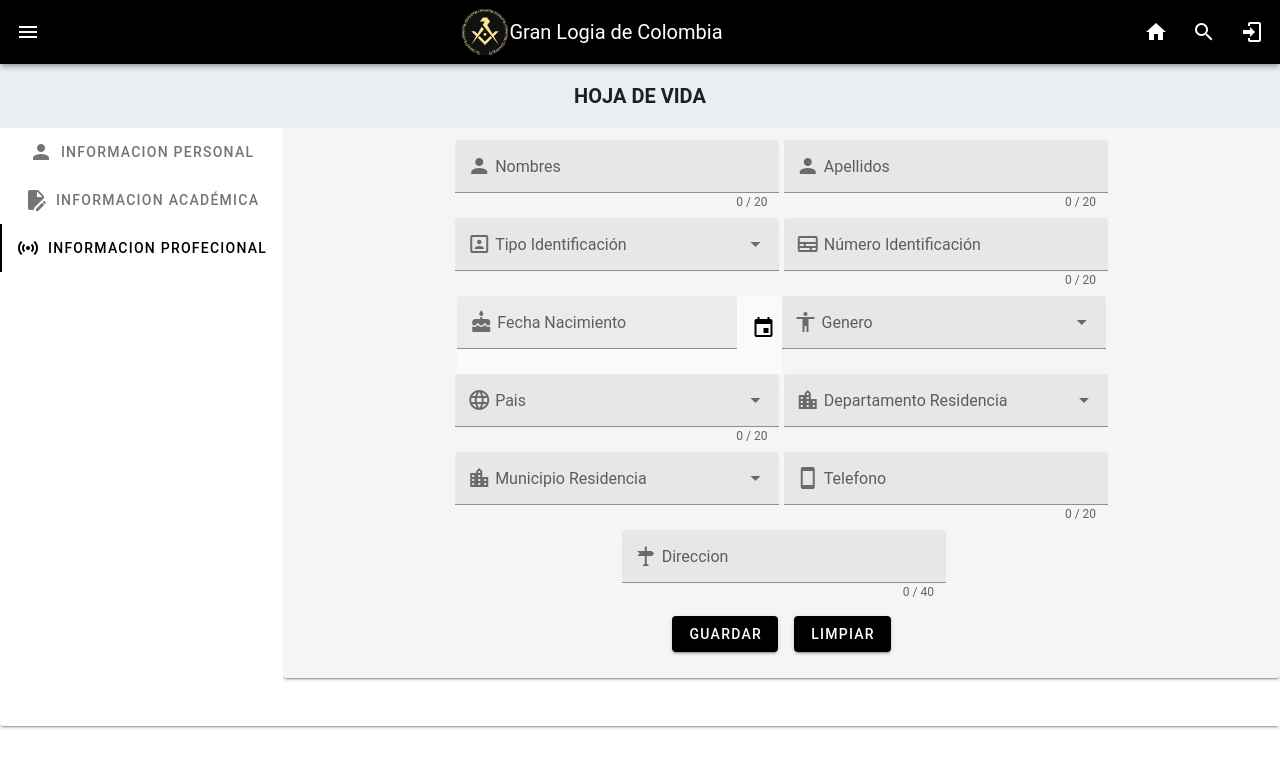
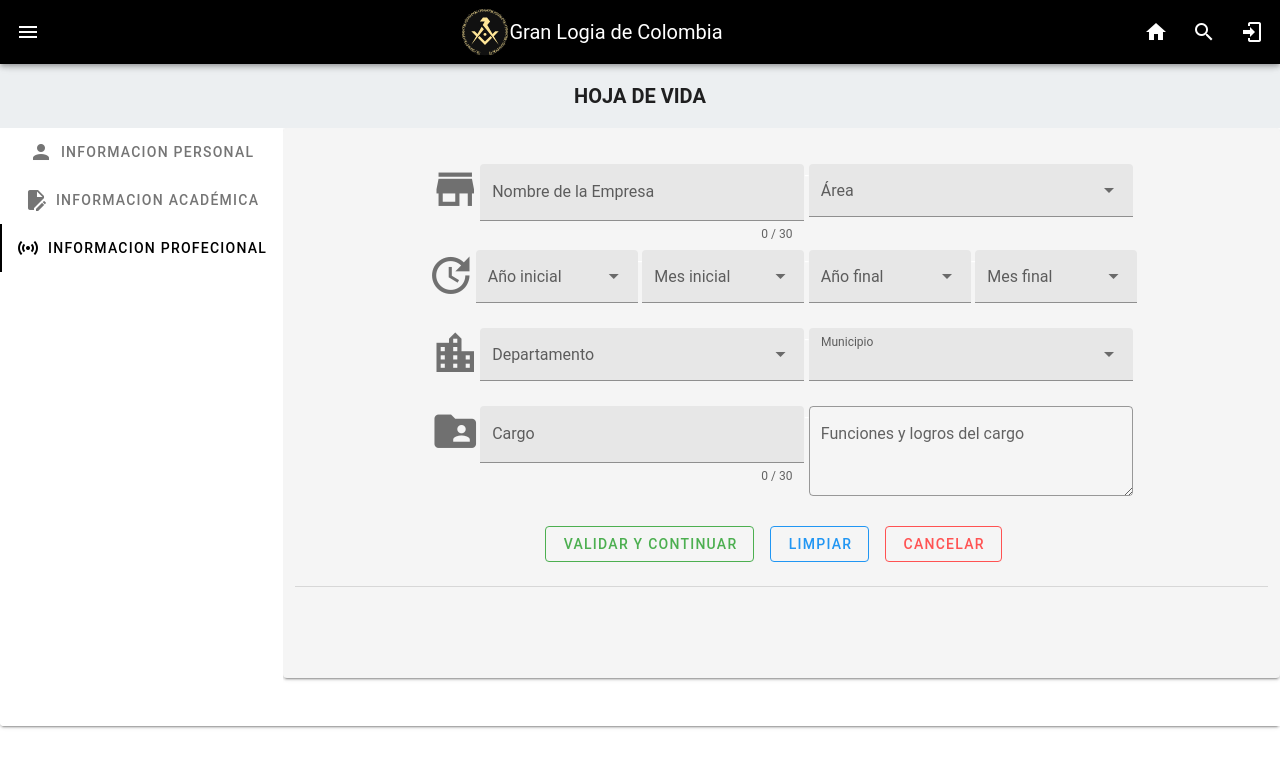
Before and after one commit to oswaldoengithub/Frontend_Enigma, a Vue app: page /hojavida in a window 1280 px wide. Both pictures are taken after a click on the tab "INFORMACION PROFECIONAL". Shown: the top 768 px of the page. Built offline with nearby package versions, Linux system fonts and the light colour scheme; a small style sheet from the web is missing.

Commit message:
formulario laboral funcionando

```diff
--- a/src/views/HojaVida.vue
+++ b/src/views/HojaVida.vue
@@ -400,22 +400,37 @@
 
       <v-tab-item>
         <v-card class="mb-12 mx-auto mx-auto" color="grey lighten-4" height="550px">
-            <v-container>
+             <v-container >
 
         <!-- ----------------------------------------------------------------------------------------------------
-                      ------------------------------------------ NOMBRES -------------------------------------------------
+        ------------------------------------------ EMPRESA ---------------------------------------------
         ---------------------------------------------------------------------------------------------------- -->
+         <!--  hola desde componente {{numero}}  -->
+        <v-form ref="form" v-model="valid" lazy-validation>
+        <br/>
+        <v-alert v-if="alertdeañoinicial == 1" dense type="error">
+           La fecha inicial no puede ser mayor a la fecha final
+        </v-alert>
+
+             <!--   <p>Empresa: {{ Empresa }}</p>
+               <p>Area: {{ Area }}</p>
+             <p>El ne es: {{ Vestudio }}</p>
+              <p>El pia es: {{ VAñoInicial }}</p>
+              <p>El centro es es: {{ CentroEducativo }} {{this.Veducativo}}</p> -->
 
               <v-layout class="justify-center">
+                  <div class="justify-center">
+                  <v-flex xs6 md1>
+                    <v-icon  text  class="justify-center" style="font-size: 50px;">mdi-store</v-icon>
+                  </v-flex>
+                  </div>
                 <v-flex  xs4 >
                   <v-text-field
-                    prepend-inner-icon="mdi-account"
-                    :counter="20"
+                  v-model="VEmpresa"
+                  :counter="30"
                   :rules="nameRules"
-                    v-model="VNombres"
-                    label="Nombres"
+                  label="Nombre de la Empresa"
                   filled
-                    dense
                   required
                   >
                   </v-text-field>
@@ -424,87 +439,84 @@
                 <!-- separador -->
                 <span style="color:white">-</span>
 
-                    <v-flex  xs4 >
-                    <v-text-field
-                    prepend-inner-icon="mdi-account"
-                    :counter="20"
-                    :rules="nameRules"
-                    v-model="VApellidos"
-                    label="Apellidos"
+                <v-flex  xs4>
+                  <v-select
+                  :items="ListAreas"
+                  v-model="VArea"
+                  :rules="[v => !!v || 'El Área es requerida']"
                   filled
+                  label="Área"
                   dense
-                    required
-                    >
-                    </v-text-field>
+                  ></v-select>
                 </v-flex>
+
               </v-layout>
 
 
              <!-- ----------------------------------------------------------------------------------------------------
-                      ------------------------------------------ IDENTIFICACION -----------------------------------------------
+             ------------------------------------------ PERIODO ------------------------------------------------------
              ---------------------------------------------------------------------------------------------------- -->
+
                <v-layout class="justify-center">
-                  <v-flex  xs4>
+                  <div class="justify-left">
+                  <v-flex xs6 md1>
+                    <v-icon class="justify-center" style="font-size: 50px">mdi-update</v-icon>
+                  </v-flex>
+                  </div>
+
+                <v-flex  xs2>
                   <v-select
-                    prepend-inner-icon="mdi-account-box-outline"
-                    :items= FiltroTipoDocumento
-                    :rules="[v => !!v || 'El tipo de identificacion es requerido']"
-                    v-model="VTipoId"
-                    label="Tipo Identificación"
+                  :items="año"
+                  v-model="VAñoInicialExperiencia"
+                  :rules="[v => !!v || 'El año inicial es requerido']"
                   filled
+                  label="Año inicial"
                   dense
-                    required
                   ></v-select>
                 </v-flex>
 
+                <!-- separador -->
                 <span style="color:white">-</span>
 
-                  <v-flex  xs4>
-                    <v-text-field
-                    prepend-inner-icon="mdi-id-card"
-                    :counter="20"
-                    :rules="NroIdRules"
-                    label="Número Identificación"
+                <v-flex  xs2>
+                  <v-select
+                  :items="mes"
+                  v-model="VMesInicial"
+                  :rules="[v => !!v || 'El mes inicial es requerido']"
                   filled
+                  label="Mes inicial"
                   dense
-                    required
-                    >
-                    </v-text-field>
-                  </v-flex>
-                </v-layout>
-
-
-                      <!-- ----------------------------------------------------------------------------------------------------
-                      ------------------------------------------ FECHA NACIMIENTO ---------------------------------------------
-                      ---------------------------------------------------------------------------------------------------- -->
-
-                <v-layout class="justify-center">
-                  <v-flex justify-left class="grey lighten-5" xs4>
-                    <v-text-field
-                    prepend-inner-icon="mdi-cake-variant"
-                    v-model="VFecha"
-                    label="Fecha Nacimiento"
-                    filled
-                    dense
-                    required>
-                    <template v-slot:append-outer>
-                        <date-picker v-model="VFecha" color="green lighten-1" header-color="black"/>
-                    </template>
-                    </v-text-field>
+                  ></v-select>
                 </v-flex>
 
-                  <v-flex  xs4>
+                <!-- separador -->
+                <span style="color:white">-</span>
+
+                <v-flex  xs2>
                   <v-select
-                    prepend-inner-icon="mdi-human"
-                    :items = FiltroGenero
-                    v-model="VGenero"
-                    :rules="[v => !!v || 'El Campo Género es requerido']"
-                    label="Genero"
+                  :items="año"
+                  v-model="VAñoFinal"
+                  :rules="[v => !!v || 'El año final es requerido']"
                   filled
+                  label="Año final"
                   dense
-                    required
                   ></v-select>
                 </v-flex>
+
+                <!-- separador -->
+                <span style="color:white">-</span>
+
+                <v-flex  xs2>
+                  <v-select
+                  :items="mes"
+                  v-model="VMesFinal"
+                  :rules="[v => !!v || 'El mes final es requerido']"
+                  filled
+                  label="Mes final"
+                  dense
+                  ></v-select>
+                </v-flex>
+
               </v-layout>
 
 
@@ -513,92 +525,117 @@
                 ---------------------------------------------------------------------------------------------------- -->
 
                   <v-layout class="justify-center">
+                      <div class="justify-left">
+                      <v-flex xs6 md1>
+                        <v-icon class="justify-center" style="font-size: 50px">mdi-city</v-icon>
+                      </v-flex>
+                      </div>
+
+                    <v-flex  xs4>
+                      <v-select
+                      :items="ListDepartamento"
+                      v-model="VDepto"
+                      :rules="[v => !!v || 'El departamento es requerido']"
+                      filled
+                      label="Departamento"
+                      dense
+                      ></v-select>
+                    </v-flex>
+
+                    <!-- separador -->
+                    <span style="color:white">-</span>
+
+                    <v-flex  xs4>
+                      <v-select
+                      :items= FiltraMunicipio
+                      v-model="VMuni"
+                      :rules="[v => !!v || 'El municipio es requerido']"
+                      filled
+                      label="Municipio"
+                      dense
+                      ></v-select>
+                    </v-flex>
+
+                  </v-layout>
+
+             <!-- ----------------------------------------------------------------------------------------------------
+             ------------------------------------------ ESTADO -------------------------------------------------------
+             ---------------------------------------------------------------------------------------------------- -->
+
+              <v-layout class="justify-center">
+                  <div class="justify-center">
+                    <v-flex xs6 md1>
+                      <v-icon class="justify-center" style="font-size: 50px">mdi-folder-account</v-icon>
+                    </v-flex>
+                  </div>
                   <v-flex  xs4 >
-                    <v-select
-                    prepend-inner-icon="mdi-web"
-                    v-model="Vpais"
-                    :counter="20"
-                    :items=this.Paises
-                    label="Pais"
+                      <v-text-field
+                      v-model="VCargo"
+                      :counter="30"
+                      :rules="RulesCargo"
+                      label="Cargo"
                       filled
-                    dense
                       required
                       >
-                    </v-select>
+                      </v-text-field>
                     </v-flex>
 
                 <span style="color:white">-</span>
 
                  <v-flex  xs4>
-                    <v-select
-                    prepend-inner-icon="mdi-city"
-                    :items = FiltroDepto
-                    v-model="VDepto"
-                    :rules="[v => !!v || 'El departamento es requerido']"
-                    label="Departamento Residencia"
-                    filled
-                    dense
-                    ></v-select>
+                     <v-textarea
+                    outlined
+                    height="90"
+                    v-model="VFunciones"
+                    :rules="RulesFunciones"
+                    name="Funciones"
+                    label="Funciones y logros del cargo"
+
+                    ></v-textarea>
                 </v-flex>
+
               </v-layout>
 
+
+
+              <!-- Botones de accion en el componente de formacion -->
               <v-layout class="justify-center">
-                    <v-flex  xs4>
-                    <v-select
-                    prepend-inner-icon="mdi-city"
-                    :items = FiltroMcipios
-                    v-model="VMuni"
-                    :rules="[v => !!v || 'El municipio es requerido']"
-                    label="Municipio Residencia"
-                    filled
-                    dense
-                    ></v-select>
+                  <div class="justify-center">
+                  <v-flex >
+                      <v-btn outlined center :disabled="!valid" color="success" class=" mr-4" @click="ValidarFormulario()" >
+                        Validar y continuar
+                      </v-btn>
+
+                      <v-btn outlined center color="info" class=" mr-4" @click="Limpiar">Limpiar</v-btn>
+                      <v-btn outlined center color="error" class=" mr-4" @click="reset">Cancelar</v-btn>
                   </v-flex>
-                      <!-- ----------------------------------------------------------------------------------------------------
-                      ------------------------------------------ TELEFONO -------------------------------------------------
-                      ---------------------------------------------------------------------------------------------------- -->
-                      <span style="color:white">-</span>
-                    <v-flex  xs4 >
-                    <v-text-field
-                    prepend-inner-icon="mdi-cellphone"
-                    v-model="VTelefono"
-                    :counter="20"
-                    :rules="NroTelRules"
-                    label="Telefono"
-                    filled
-                    dense
-                    required
-                    >
-                    </v-text-field>
-                    </v-flex>
+                  </div>
               </v-layout>
 
-                        <!-- ----------------------------------------------------------------------------------------------------
-                      ------------------------------------------ DIRECCION -------------------------------------------------
-                      ---------------------------------------------------------------------------------------------------- -->
+              <br/>
+              <v-divider
+              light
+              ></v-divider>
 
-                <v-layout class="justify-center">
-                    <span style="color:white">-</span>
+<!--             <v-btn
+              color="error"
+              class="mr-4"
+              @click="reset"
+            >
+              Limpiar
+            </v-btn> -->
 
-                    <v-flex  xs4 >
-                    <v-text-field
-                    prepend-inner-icon="mdi-sign-direction"
-                    v-model="VDireccion"
-                    :counter="40"
-                    :rules="DireccionlRules"
-                    label="Direccion"
-                    filled
-                    dense
-                    required
+
+            <!-- @click="e1 = 2" -->
+            <!--    <v-btn
+           color="primary"
+               @click="e1 = 2"
             >
-                    </v-text-field>
-                    </v-flex>
-                </v-layout>
+              Continue
+            </v-btn>   -->
 
-                <div class="text-center">
-                    <v-btn color="black" class="ma-2 white--text" >Guardar</v-btn>
-                    <v-btn color="black" class="ma-2 white--text">Limpiar</v-btn>
-                </div>
+        </v-form>
+
     </v-container>
         </v-card>
       </v-tab-item>
@@ -700,6 +737,24 @@ export default {
           { value: '6', text: 'Postgrado / Maestria' },
           { value: '7', text: 'Postgrado / Doctorado' },
         ],
+              //AREAS LABORALES
+        ListAreas: [
+          { value: '1', text: 'Atención a clientes' },
+          { value: '2', text: 'Odontología general' },
+          { value: '3', text: 'Ortodoncia' },
+          { value: '4', text: 'Implantes' },
+          { value: '5', text: 'Endodoncia' },
+          { value: '6', text: 'Periodoncia' },
+          { value: '7', text: 'Estética dental y Perioral' },
+          { value: '8', text: 'Cirugía oral' },
+          { value: '9', text: 'Prótesis fija' },
+          { value: '10', text: 'Prótesis removible' },
+          { value: '11', text: 'Odontopediatría' },
+          { value: '12', text: 'Auxiliar' },
+          { value: '13', text: 'Secretaria' },
+
+        ],
+
         año: [
           { value: 2030, text: '2030' },
           { value: 2029, text: '2029' },
@@ -788,7 +843,7 @@ export default {
   beforeMount() {
     store.dispatch('GetDatosClasificacionTipo');
 
-
+        //FORMACION ACADEMICA
       if (store.state.IndexFormacion !== '' && store.state.AccionFormacion == "Editar"){
 
       for(let i=0; i< store.state.FormacionAcademica.length; i++){
@@ -809,6 +864,37 @@ export default {
           }
         }
       }
+
+        //EXPERIENCIA LABORAL
+
+      {
+        if (store.state.IndexExperiencia !== '' && store.state.AccionExperiencia == "Editar")
+      {
+          for(let i=0; i< store.state.ExperienciaProfesional.length; i++){
+
+              if( i == store.state.IndexExperiencia)
+              {
+                  var FiltroArea =  this.ListAreas.filter(function(area) {
+                        return area.text == store.state.ExperienciaProfesional[i].Area;
+                    });
+
+
+                    this.VEmpresa     = store.state.ExperienciaProfesional[i].Empresa ;
+                    this.VArea        = FiltroArea[0].value
+                    this.VAñoInicialExperiencia  = store.state.ExperienciaProfesional[i].AñoInicialExperiencia.toString();
+                    this.VMesInicial  = store.state.ExperienciaProfesional[i].MesInicialExperiencia;
+                    this.VAñoFinal    = store.state.ExperienciaProfesional[i].AñoFinalExperiencia.toString();
+                    this.VMesFinal    = store.state.ExperienciaProfesional[i].MesFinalExperiencia;
+                    this.VMuni        = store.state.ExperienciaProfesional[i].McpioExperiencia;
+                    this.VDepto       = store.state.ExperienciaProfesional[i].DeptoExperiencia;
+                    this.VCargo       = store.state.ExperienciaProfesional[i].Cargo;
+                    this.VFunciones   = store.state.ExperienciaProfesional[i].Funciones;
+
+              }
+            }
+      }
+    }
+
   },
 
   computed:{
@@ -845,9 +931,6 @@ export default {
 
   methods: {
     ...mapActions(['GetDatosClasificacionTipo']),
-
-
- // Se mapean las mutaciones
 
 
     validate() {
```
Lines whose indentation alone changed are shown as unchanged.
